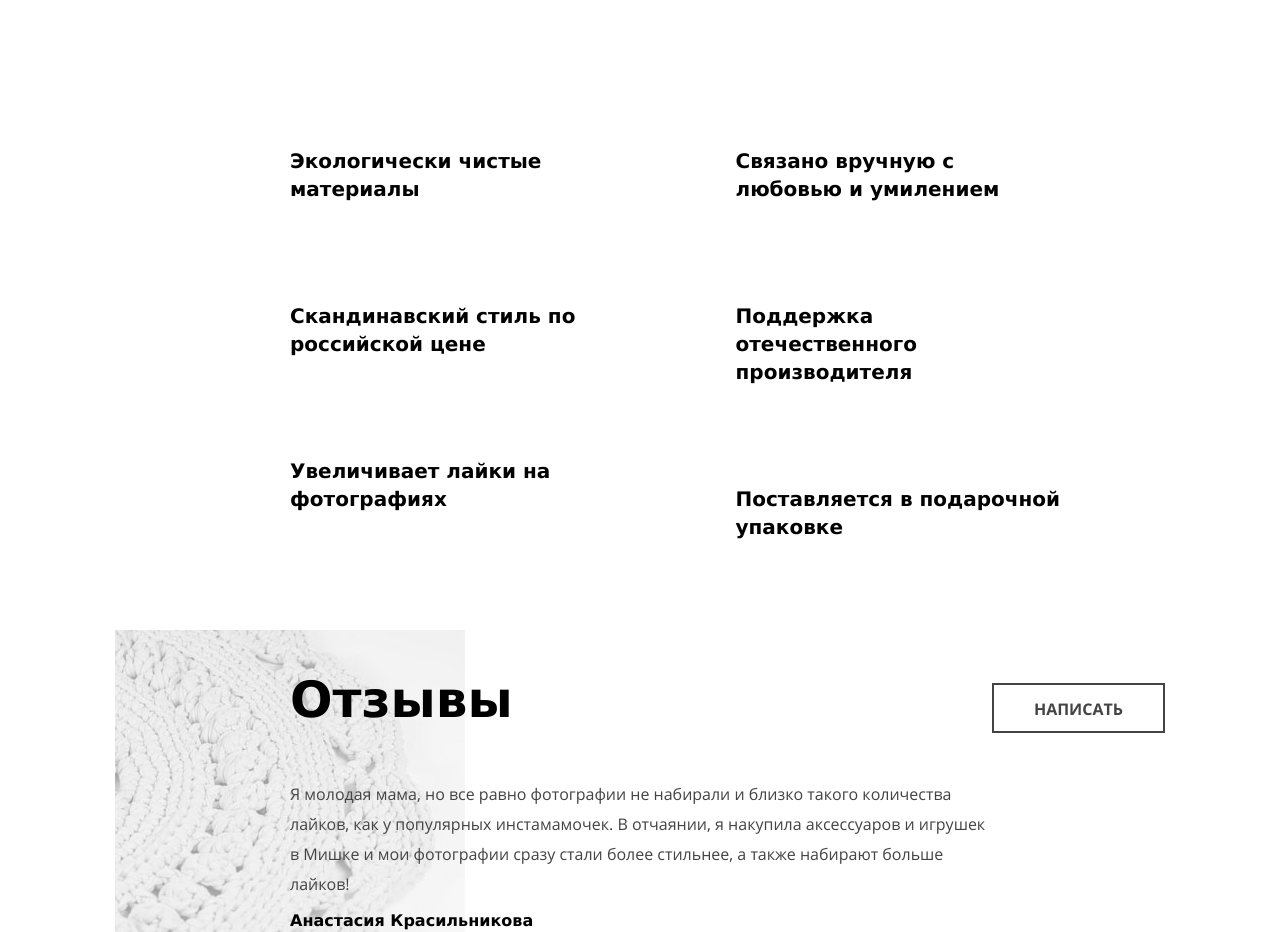
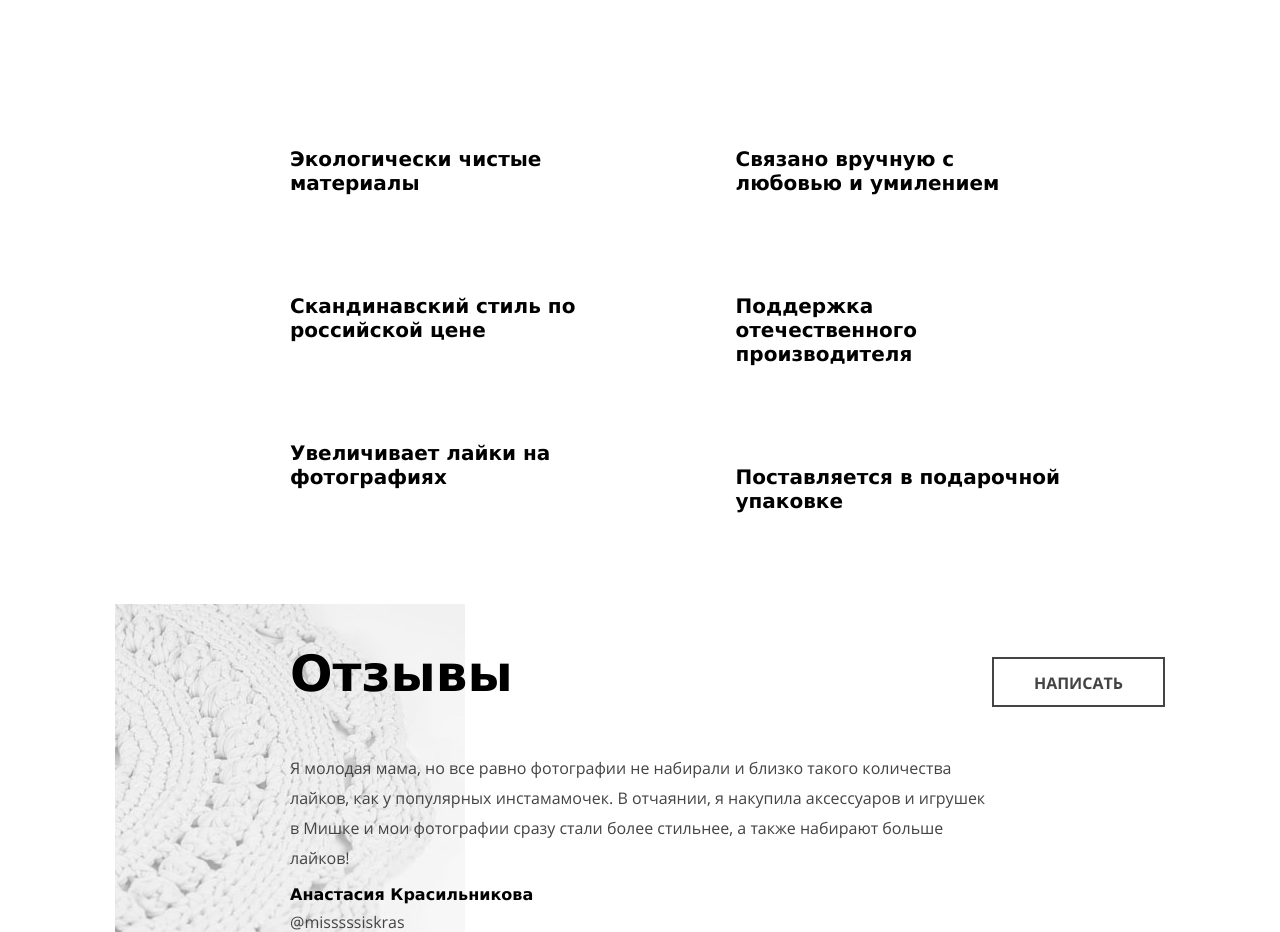
Before and after one commit to MainCorp/16977-mishka, a website: page index.html in a window 1280 px wide. Shown: the part 1745-2677 px from the top of the page. Drawn offline with nearby package versions, Linux system fonts and the light colour scheme; files that its build step writes are made by us from their sources; files whose address does not match are found by name.

Commit message:
fixup! Правки

```diff
--- a/sass/blocks/about.scss
+++ b/sass/blocks/about.scss
@@ -139,7 +139,7 @@
 
   @media #{$tablet} {
     font-size: 20px;
-    line-height: 28px;
+    line-height: 24px;
   }
 
   @media #{$desktop} {
```
